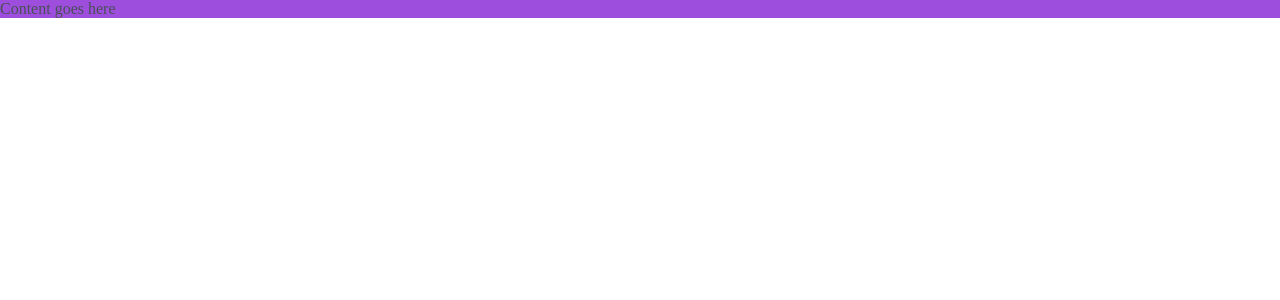
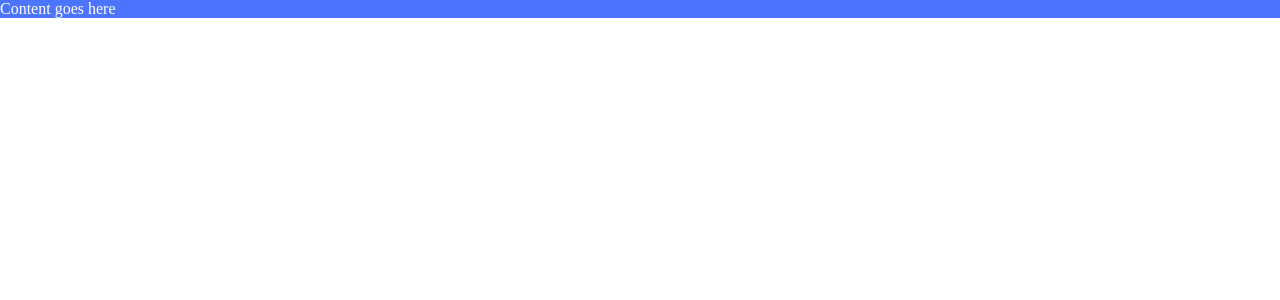
Before and after one commit to eylonshm/NbaPlayersList, a React (Create React App) app: page / in a window 1280 px wide. Shown: the top 300 px of the page. Built offline with nearby package versions, Linux system fonts and the light colour scheme.

Commit message:
Update designSystem colors

```diff
--- a/src/styles/variables/_colors.scss
+++ b/src/styles/variables/_colors.scss
@@ -1,4 +1,5 @@
 :root {
+  --color-background: #f5f5f5;
   --color-primary: #fff;
   --color-secondary: #4d74fe;
   --color-label: #98a0a2;
@@ -8,16 +9,18 @@
 
 @mixin toggle-theme($theme) {
   @if $theme == dark {
+    --color-background: #212529;
+    --color-primary: #495057;
+    --color-secondary: #9d4edd;
+    --color-label: #e2f3f7;
+    --color-info: #949aa1;
+    --color-text: #fff;
+  } @else {
+    --color-background: #f5f5f5;
     --color-primary: #fff;
     --color-secondary: #4d74fe;
     --color-label: #98a0a2;
     --color-info: #f1f5f8;
     --color-text: #000;
-  } @else {
-    --color-primary: #495057;
-    --color-secondary: #9d4edd;
-    --color-label: #98a0a2;
-    --color-info: #fff;
-    --color-text: #fff;
   }
 }
```
